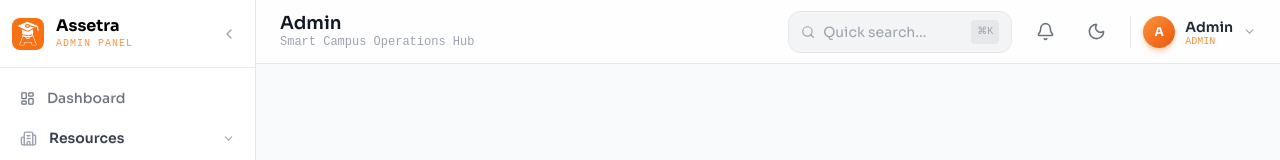
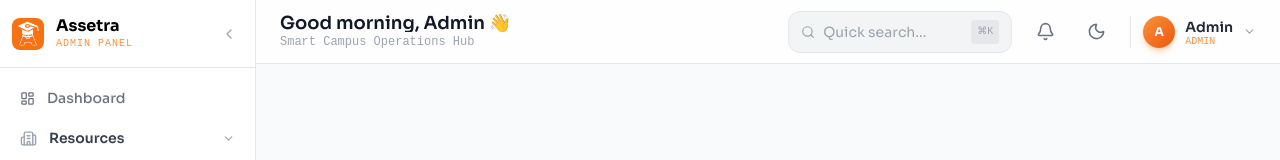
Before and after one commit to ShazminaOudeen/it3030-paf-2026-smart-campus-group07, a React (Vite) app in the folder assetra-frontend/: page /admin in a window 1280 px wide. Shown: the top 160 px of the page. Built offline with nearby package versions, Linux system fonts and the light colour scheme; no server answers.

Commit message:
fixed headers

```diff
--- a/assetra-frontend/src/shared/components/AdminHeader.jsx
+++ b/assetra-frontend/src/shared/components/AdminHeader.jsx
@@ -1,31 +1,20 @@
 import { Sun, Moon, Bell, Search, ChevronDown } from "lucide-react";
 import { useTheme } from "../../shared/context/ThemeContext";
 import { useAuth } from "../../shared/context/AuthContext";
-import { useLocation, useNavigate } from "react-router-dom";
+import { useNavigate } from "react-router-dom";
 import { useState } from "react";
 
-function usePageTitle() {
-  const { pathname } = useLocation();
-  const map = {
-    "/admin/dashboard":                "Dashboard",
-    "/admin/resources":                "All Resources",
-    "/admin/resources/add":            "Add Resource",
-    "/admin/bookings":                 "All Bookings",
-    "/admin/bookings/pending":         "Pending Approvals",
-    "/admin/maintenance":              "All Tickets",
-    "/admin/maintenance/assign":       "Assign Technician",
-    "/admin/management/users":         "User Management",
-    "/admin/management/notifications": "Notifications",
-    "/admin/account/profile":          "My Profile",
-  };
-  return map[pathname] ?? "Admin";
+function getGreeting() {
+  const hour = new Date().getHours();
+  if (hour < 12) return "Good morning";
+  if (hour < 17) return "Good afternoon";
+  return "Good evening";
 }
 
 export default function AdminHeader() {
   const { theme, toggleTheme } = useTheme();
   const { user, logout } = useAuth();
   const navigate = useNavigate();
-  const pageTitle = usePageTitle();
   const [dropdownOpen, setDropdownOpen] = useState(false);
 
   const handleLogout = () => {
@@ -41,7 +30,7 @@ export default function AdminHeader() {
 
       <div className="flex-1 min-w-0">
         <h1 className="text-gray-900 dark:text-white font-display font-semibold text-lg leading-none truncate">
-          {pageTitle}
+          {getGreeting()}, {displayName} 👋
         </h1>
         <p className="text-gray-400 dark:text-gray-500 text-xs mt-0.5 font-mono">
           Smart Campus Operations Hub
@@ -82,7 +71,6 @@ export default function AdminHeader() {
           <ChevronDown size={13} className={`text-gray-400 group-hover:text-orange-400 transition-all duration-200 ${dropdownOpen ? "rotate-180" : ""}`}/>
         </div>
 
-        {/* Dropdown menu */}
         {dropdownOpen && (
           <div className="absolute right-0 top-12 w-48 bg-white dark:bg-gray-900 rounded-xl border border-gray-200 dark:border-white/10 shadow-xl z-50 overflow-hidden">
             <div className="px-4 py-3 border-b border-gray-100 dark:border-white/8">
--- a/assetra-frontend/src/shared/components/TechnicianHeader.jsx
+++ b/assetra-frontend/src/shared/components/TechnicianHeader.jsx
@@ -1,28 +1,20 @@
 import { Sun, Moon, Bell, Search, ChevronDown } from "lucide-react";
 import { useTheme } from "../../shared/context/ThemeContext";
 import { useAuth } from "../../shared/context/AuthContext";
-import { useLocation, useNavigate } from "react-router-dom";
+import { useNavigate } from "react-router-dom";
 import { useState } from "react";
 
-function usePageTitle() {
-  const { pathname } = useLocation();
-  const map = {
-    "/technician/dashboard":        "My Dashboard",
-    "/technician/tickets/assigned": "Assigned to Me",
-    "/technician/tickets/open":     "All Open Tickets",
-    "/technician/tickets/resolved": "Resolved Tickets",
-    "/technician/resources":        "View Resources",
-    "/technician/notifications":    "Notifications",
-    "/technician/account/profile":  "My Profile",
-  };
-  return map[pathname] ?? "Technician";
+function getGreeting() {
+  const hour = new Date().getHours();
+  if (hour < 12) return "Good morning";
+  if (hour < 17) return "Good afternoon";
+  return "Good evening";
 }
 
 export default function TechnicianHeader() {
   const { theme, toggleTheme } = useTheme();
   const { user, logout } = useAuth();
   const navigate = useNavigate();
-  const pageTitle = usePageTitle();
   const [dropdownOpen, setDropdownOpen] = useState(false);
 
   const handleLogout = () => {
@@ -38,7 +30,7 @@ export default function TechnicianHeader() {
 
       <div className="flex-1 min-w-0">
         <h1 className="text-gray-900 dark:text-white font-display font-semibold text-lg leading-none truncate">
-          {pageTitle}
+          {getGreeting()}, {displayName} 👋
         </h1>
         <p className="text-gray-400 dark:text-gray-500 text-xs mt-0.5 font-mono">
           Smart Campus Operations Hub
@@ -79,7 +71,6 @@ export default function TechnicianHeader() {
           <ChevronDown size={13} className={`text-gray-400 group-hover:text-blue-400 transition-all duration-200 ${dropdownOpen ? "rotate-180" : ""}`}/>
         </div>
 
-        {/* Dropdown menu */}
         {dropdownOpen && (
           <div className="absolute right-0 top-12 w-48 bg-white dark:bg-gray-900 rounded-xl border border-gray-200 dark:border-white/10 shadow-xl z-50 overflow-hidden">
             <div className="px-4 py-3 border-b border-gray-100 dark:border-white/8">
--- a/assetra-frontend/src/shared/components/UserHeader.jsx
+++ b/assetra-frontend/src/shared/components/UserHeader.jsx
@@ -1,28 +1,19 @@
-import { Sun, Moon, Bell, Search, ChevronDown } from "lucide-react";
+import { Sun, Moon, Bell, Search } from "lucide-react";
 import { useTheme } from "../../shared/context/ThemeContext";
 import { useAuth } from "../../shared/context/AuthContext";
-import { useLocation, useNavigate } from "react-router-dom";
+import { useNavigate } from "react-router-dom";
 
-function usePageTitle() {
-  const { pathname } = useLocation();
-  const map = {
-    "/user/dashboard":          "Dashboard",
-    "/user/resources":          "Browse Resources",
-    "/user/bookings/new":       "Make a Booking",
-    "/user/bookings":           "My Bookings",
-    "/user/maintenance/report": "Report an Issue",
-    "/user/maintenance":        "My Tickets",
-    "/user/notifications":      "Notifications",
-    "/user/account/profile":    "My Profile",
-  };
-  return map[pathname] ?? "Portal";
+function getGreeting() {
+  const hour = new Date().getHours();
+  if (hour < 12) return "Good morning";
+  if (hour < 17) return "Good afternoon";
+  return "Good evening";
 }
 
 export default function UserHeader() {
   const { theme, toggleTheme } = useTheme();
   const { user, logout } = useAuth();
   const navigate = useNavigate();
-  const pageTitle = usePageTitle();
 
   const handleLogout = () => {
     logout();
@@ -36,7 +27,7 @@ export default function UserHeader() {
     <header className="sticky top-0 z-10 h-16 flex items-center gap-4 px-6 bg-white/80 dark:bg-gray-900/80 backdrop-blur-md border-b border-surface-border dark:border-white/[0.06]">
       <div className="flex-1 min-w-0">
         <h1 className="text-gray-900 dark:text-white font-display font-semibold text-lg leading-none truncate">
-          {pageTitle}
+          {getGreeting()}, {displayName} 👋
         </h1>
         <p className="text-gray-400 dark:text-gray-500 text-xs mt-0.5 font-mono">
           Smart Campus Operations Hub
```
Lines whose indentation alone changed are shown as unchanged.
